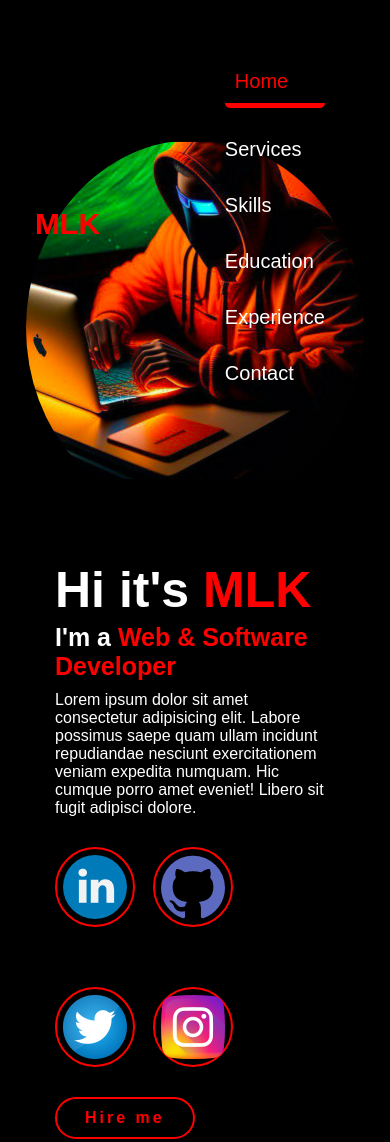
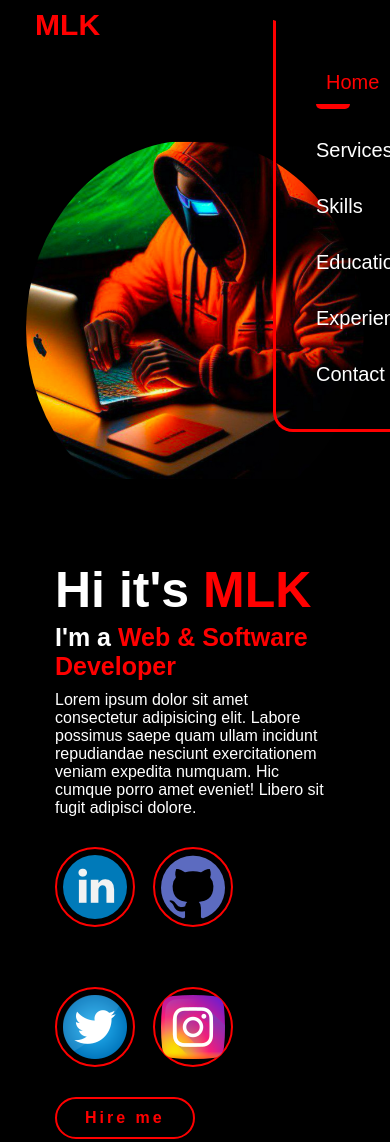
Before and after one commit to thxxmlk30/portofolio, a plain HTML site: page index.html in a window 390 px wide. Drawn offline with Linux system fonts and the light colour scheme.

Commit message:
Update style.css

```diff
--- a/style.css
+++ b/style.css
@@ -54,19 +54,18 @@ nav a:hover, nav a.active{
     border-bottom: 3px solid red;
 }
 @media(max-width:995px){
-    /*nav {
+    nav {
         position: absolute;
-        display: none;
+        display: ;
         top: 0;
         right: 0;
-        width: 40%;
+        width: 30%;
         border-left: 3px solid red;
         border-bottom: 3px solid red;
         border-bottom-left-radius: 2rem;
         padding: 1rem;
-        background-color: #161616;
         border-top: 0.1rem solid rgba(0, 0, 0, 0.1);
-    }*/
+    }
     nav.active{
         display: block;
     }
@@ -79,6 +78,10 @@ nav a:hover, nav a.active{
         padding: 1rem;
         border-radius:0.5rem ;
         border-bottom: 0.5rem solid red;
+    }
+    .logo {
+        position: fixed;
+        top: 1vh;
     }
 }
 section{
```
